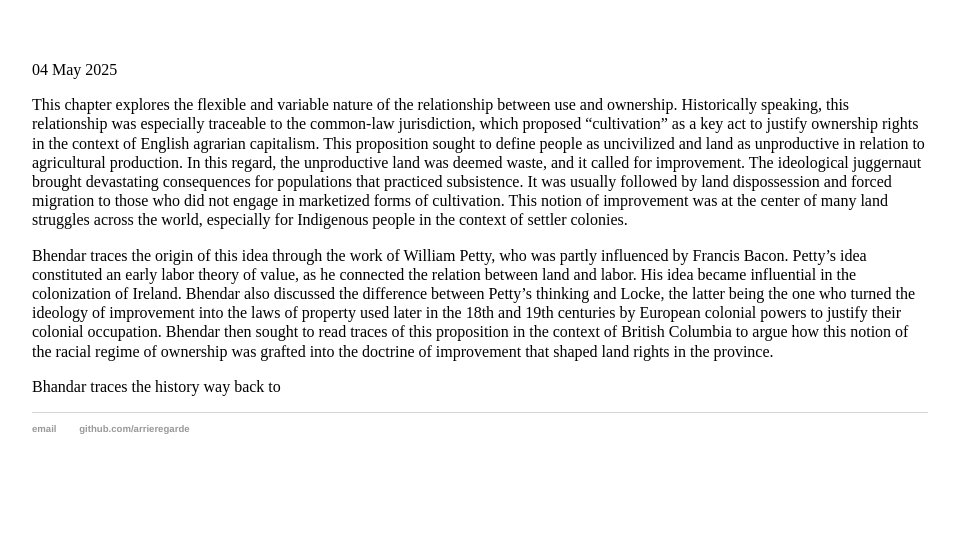
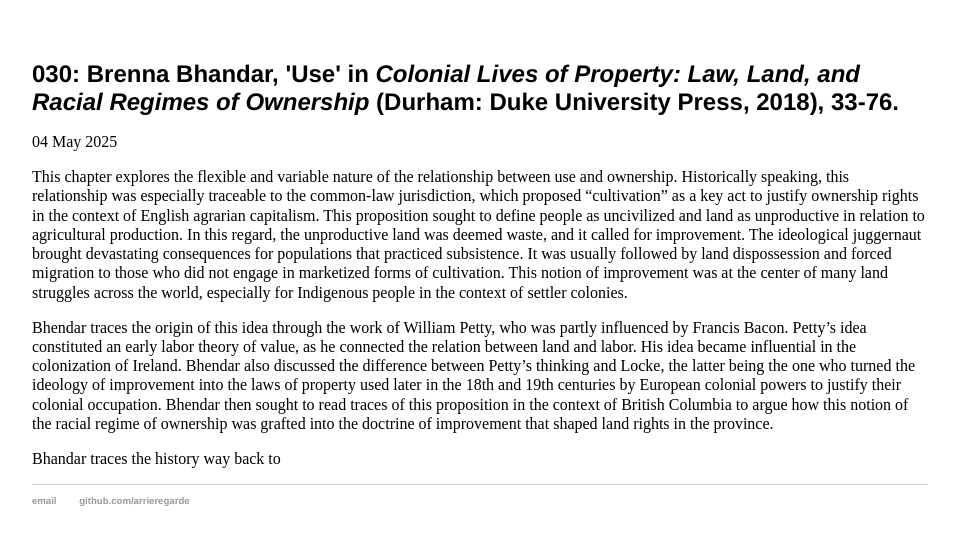
Before and after one commit to arrieregarde/arrieregarde.github.io, a Jekyll site: the page built from _posts/2025-05-04-030.md, in a window 1280 px wide. Shown: the top 545 px of the page, without its empty margins (160-1116 px from the left). Built offline with Jekyll 4.4.1, drawn with Linux system fonts in a browser that asks for light colours; our own code applies the rules of GitHub Pages for plain Markdown files.

Commit message:
Update 2025-05-04-030.md

```diff
--- a/_posts/2025-05-04-030.md
+++ b/_posts/2025-05-04-030.md
@@ -1,6 +1,6 @@
 ---
 layout: post
-title: "030: Brenna Bhandar, 'Use' in <em>Colonial Lives of Property: Law, Land, and Racial Regimes of Ownership</em> (Durham: Duke University Press, 2018), 33-76.
+title: "030: Brenna Bhandar, 'Use' in <em>Colonial Lives of Property: Law, Land, and Racial Regimes of Ownership</em> (Durham: Duke University Press, 2018), 33-76."
 date: 2025-05-04
 ---
 This chapter explores the flexible and variable nature of the relationship between use and ownership. Historically speaking, this relationship was especially traceable to the common-law jurisdiction, which proposed "cultivation" as a key act to justify ownership rights in the context of English agrarian capitalism. This proposition sought to define people as uncivilized and land as unproductive in relation to agricultural production. In this regard, the unproductive land was deemed waste, and it called for improvement. The ideological juggernaut brought devastating consequences for populations that practiced subsistence. It was usually followed by land dispossession and forced migration to those who did not engage in marketized forms of cultivation. This notion of improvement was at the center of many land struggles across the world, especially for Indigenous people in the context of settler colonies.
```
